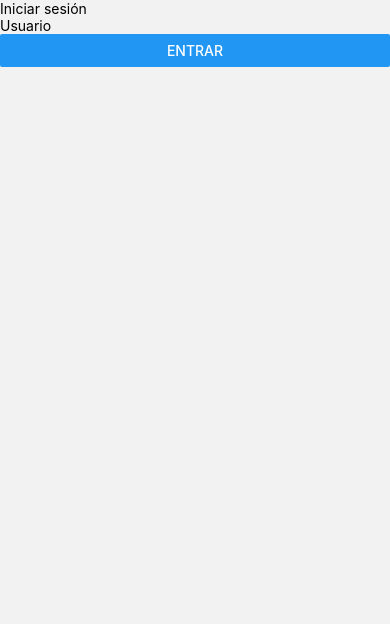
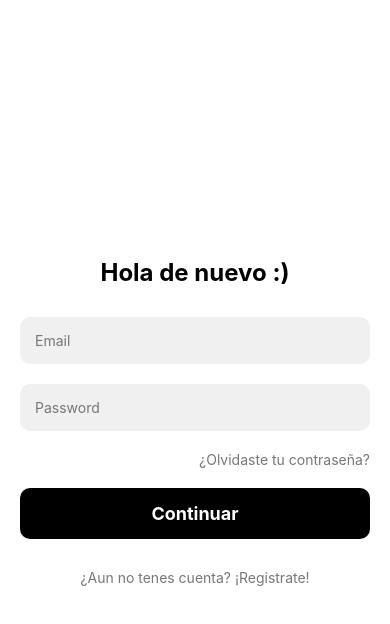
Before and after one commit to Emilia123456/servifinds-app, a React Native app: screen /Login in a window 390 px wide. Shown: the top 624 px of the page. Built offline with nearby package versions, Linux system fonts and the light colour scheme.

Commit message:
está todo lindo menos el search

```diff
--- a/Screens/HomeScreen.jsx
+++ b/Screens/HomeScreen.jsx
@@ -36,14 +36,14 @@ export default function HomeScreen() {
     <ScrollView style={styles.container}>
       <View style={styles.header}>
         <Text style={styles.logo}>ServiFinds</Text>
-        <TextInput style={styles.searchInput} placeholder="Buscar" />
+        <TextInput style={styles.searchInput} placeholder="Buscar" placeholderTextColor="#777" />
       </View>
       <Image source={require('../assets/icon.jpg')} style={styles.imagePlaceholder} />
 
-      <ScrollView horizontal style={styles.categoriesContainer}>
+      <ScrollView horizontal style={styles.categoriesContainer} showsHorizontalScrollIndicator={false}>
         {categories.map((category, index) => (
           <TouchableOpacity key={index} style={styles.category}>
-            <Image source={require('../assets/icon.jpg')} style={styles.categoryImage} />
+            <Image source={category.imageUri} style={styles.categoryImage} />
             <Text style={styles.categoryText}>{category.name}</Text>
           </TouchableOpacity>
         ))}
@@ -52,7 +52,7 @@ export default function HomeScreen() {
         <Text style={styles.sectionTitle}>Recomendaciones para ti</Text>
         {recommendations.map((recommendation, index) => (
           <TouchableOpacity key={index} style={styles.recommendation}>
-            <Image source={require('../assets/icon.jpg')} style={styles.recommendationImage} />
+            <Image source={recommendation.imageUri} style={styles.recommendationImage} />
             <View style={styles.recommendationText}>
               <View style={styles.rating}>
                 <Text style={styles.ratingText}>4.9 (234)</Text>
@@ -79,18 +79,22 @@ const styles = StyleSheet.create({
   logo: {
     fontSize: 24,
     fontWeight: 'bold',
+    color: '#000',
+    textAlign: 'left',
+    padding: 5,
   },
   searchInput: {
     width: width - 32,
-    padding: 8,
+    padding: 12,
     borderWidth: 1,
     borderColor: '#ccc',
     borderRadius: 8,
     marginTop: 8,
+    color: '#000',
   },
   imagePlaceholder: {
     width: width - 32,
-    height: 100,
+    height: 150,
     marginHorizontal: 16,
     marginVertical: 16,
     borderRadius: 8,
@@ -108,9 +112,11 @@ const styles = StyleSheet.create({
     width: 50,
     height: 50,
     marginBottom: 8,
+    borderRadius: 8,
   },
   categoryText: {
     paddingVertical: 4,
+    color: '#000',
   },
   recommendationsContainer: {
     paddingHorizontal: 16,
@@ -120,6 +126,7 @@ const styles = StyleSheet.create({
     fontWeight: 'bold',
     marginBottom: 8,
     paddingVertical: 4,
+    color: '#000',
   },
   recommendation: {
     flexDirection: 'row',
@@ -146,9 +153,11 @@ const styles = StyleSheet.create({
   },
   ratingText: {
     marginLeft: 4,
+    color: '#000',
   },
   recommendationTitle: {
     fontWeight: 'bold',
+    color: '#000',
     marginBottom: 4,
   },
   recommendationSubtitle: {
--- a/Screens/LoginScreen.jsx
+++ b/Screens/LoginScreen.jsx
@@ -1,89 +1,107 @@
 import React, { useState } from 'react';
-import { View, Text, Button, TextInput } from 'react-native';
+import { View, Text, TextInput, TouchableOpacity, StyleSheet } from 'react-native';
 
 export default function LoginScreen({ navigation }) {
-  const [username, setUsername] = useState('');
-
-  const handleLogin = () => {
-    // Aquí puedes agregar la lógica de autenticación
-    if (username) {
-      navigation.navigate('Main');
-    } else {
-      alert('Por favor, ingrese su usuario');
-    }
-  };
+  const [email, setEmail] = useState('');
+  const [password, setPassword] = useState('');
 
   return (
-    <View>
-      <Text>Iniciar sesión</Text>
+    <View style={styles.container}>
+      <Text style={styles.title}>Hola de nuevo :)</Text>
       <TextInput
-        placeholder="Usuario"
-        value={username}
-        onChangeText={setUsername}
+        style={styles.input}
+        placeholder="Email"
+        placeholderTextColor="#777"
+        value={email}
+        onChangeText={setEmail}
       />
-      <Button title="Entrar" onPress={handleLogin} />
+      <TextInput
+        style={styles.input}
+        placeholder="Password"
+        placeholderTextColor="#777"
+        value={password}
+        onChangeText={setPassword}
+        secureTextEntry
+      />
+      <TouchableOpacity style={styles.forgotPassword}>
+        <Text style={styles.forgotPasswordText}>¿Olvidaste tu contraseña?</Text>
+      </TouchableOpacity>
+      <TouchableOpacity style={styles.button} onPress={() => navigation.navigate('Main')}>
+        <Text style={styles.buttonText}>Continuar</Text>
+      </TouchableOpacity>
+      <TouchableOpacity onPress={() => navigation.navigate('Register')}>
+        <Text style={styles.signUpText}>¿Aun no tenes cuenta? ¡Registrate!</Text>
+      </TouchableOpacity>
     </View>
   );
 }
 
-
-
-
-// import React from 'react';
-// import { View, Text, TextInput, TouchableOpacity, StyleSheet, Dimensions } from 'react-native';
-
-// const { width } = Dimensions.get('window');
-
-// export default function LoginScreen({ navigation }) {
-//   return (
-//     <View style={styles.container}>
-//       <Text style={styles.logo}>ServiFinds</Text>
-//       <TextInput style={styles.input} placeholder="Correo electrónico" keyboardType="email-address" />
-//       <TextInput style={styles.input} placeholder="Contraseña" secureTextEntry />
-//       <TouchableOpacity style={styles.button} onPress={() => navigation.navigate('Home')}>
-//         <Text style={styles.buttonText}>Iniciar sesión</Text>
-//       </TouchableOpacity>
-//       <TouchableOpacity onPress={() => navigation.navigate('Signup')}>
-//         <Text style={styles.link}>¿No tienes una cuenta? Regístrate</Text>
-//       </TouchableOpacity>
-//     </View>
-//   );
-// }
-
-// const styles = StyleSheet.create({
-//   container: {
-//     flex: 1,
-//     justifyContent: 'center',
-//     alignItems: 'center',
-//     padding: 16,
-//     backgroundColor: '#fff',
-//   },
-//   logo: {
-//     fontSize: 32,
-//     fontWeight: 'bold',
-//     marginBottom: 32,
-//   },
-//   input: {
-//     width: width - 32,
-//     padding: 12,
-//     borderWidth: 1,
-//     borderColor: '#ccc',
-//     borderRadius: 8,
-//     marginBottom: 16,
-//   },
-//   button: {
-//     width: width - 32,
-//     padding: 12,
-//     backgroundColor: '#2196F3',
-//     borderRadius: 8,
-//     alignItems: 'center',
-//     marginBottom: 16,
-//   },
-//   buttonText: {
-//     color: '#fff',
-//     fontWeight: 'bold',
-//   },
-//   link: {
-//     color: '#2196F3',
-//   },
-// });
+const styles = StyleSheet.create({
+  container: {
+    flex: 1,
+    justifyContent: 'center',
+    alignItems: 'center',
+    backgroundColor: '#fff',
+    padding: 20,
+  },
+  title: {
+    fontSize: 24,
+    fontWeight: 'bold',
+    color: '#000',
+    marginBottom: 20,
+  },
+  input: {
+    width: '100%',
+    backgroundColor: '#f0f0f0',
+    padding: 15,
+    borderRadius: 10,
+    marginVertical: 10,
+    color: '#000',
+  },
+  forgotPassword: {
+    width: '100%',
+    alignItems: 'flex-end',
+    marginVertical: 10,
+  },
+  forgotPasswordText: {
+    color: '#777',
+  },
+  button: {
+    width: '100%',
+    backgroundColor: '#000',
+    padding: 15,
+    borderRadius: 10,
+    alignItems: 'center',
+    marginVertical: 10,
+  },
+  buttonText: {
+    color: '#fff',
+    fontSize: 18,
+    fontWeight: 'bold',
+  },
+  or: {
+    color: '#777',
+    marginVertical: 10,
+  },
+  socialButtons: {
+    flexDirection: 'row',
+    justifyContent: 'center',
+    width: '100%',
+  },
+  socialButton: {
+    padding: 15,
+    borderRadius: 10,
+    marginHorizontal: 5,
+  },
+  googleButton: {
+    backgroundColor: '#4285F4',
+  },
+  socialButtonText: {
+    color: '#fff',
+    fontSize: 18,
+  },
+  signUpText: {
+    color: '#777',
+    marginTop: 20,
+  },
+});
--- a/Screens/StartScreen.jsx
+++ b/Screens/StartScreen.jsx
@@ -1,12 +1,66 @@
 import React from 'react';
-import { View, Text, Button } from 'react-native';
+import { View, Text, Button, StyleSheet, TouchableOpacity } from 'react-native';
 
 export default function StartScreen({ navigation }) {
   return (
-    <View>
-      <Text>ServiFinds</Text>
-      <Button title="Iniciar sesión" onPress={() => navigation.navigate('Login')} />
-      <Button title="Registrarse" onPress={() => navigation.navigate('Login')} />
+    <View style={styles.container}>
+      <View style={styles.header}>
+        <Text style={styles.title}>ServiFinds</Text>
+        <Text style={styles.subtitle}>
+          La solución a tu puerta
+        </Text>
+      </View>
+      <View style={styles.footer}>
+        <TouchableOpacity style={styles.button} onPress={() => navigation.navigate('Login')}>
+          <Text style={styles.buttonText}>Iniciar sesión</Text>
+        </TouchableOpacity>
+        <TouchableOpacity style={styles.button} onPress={() => navigation.navigate('Register')}>
+          <Text style={styles.buttonText}>Registrarse</Text>
+        </TouchableOpacity>
+      </View>
     </View>
   );
 }
+
+const styles = StyleSheet.create({
+  container: {
+    flex: 1,
+    justifyContent: 'space-between',
+    alignItems: 'center',
+    backgroundColor: '#fff',
+    padding: 20,
+  },
+  header: {
+    marginTop: 60,
+    alignItems: 'center',
+  },
+  title: {
+    fontSize: 28,
+    fontWeight: 'bold',
+    color: '#000',
+  },
+  subtitle: {
+    textAlign: 'center',
+    color: '#777',
+    marginTop: 10,
+    paddingHorizontal: 20,
+  },
+  footer: {
+    width: '100%',
+    alignItems: 'center',
+    marginBottom: 30,
+  },
+  button: {
+    width: '100%',
+    backgroundColor: '#000',
+    padding: 15,
+    borderRadius: 10,
+    alignItems: 'center',
+    marginTop: 10,
+  },
+  buttonText: {
+    color: '#fff',
+    fontSize: 18,
+    fontWeight: 'bold',
+  },
+});
--- a/navigation/BottomTabNavigator.jsx
+++ b/navigation/BottomTabNavigator.jsx
@@ -1,15 +1,34 @@
 import * as React from 'react';
 import { createBottomTabNavigator } from '@react-navigation/bottom-tabs';
+import { createStackNavigator } from '@react-navigation/stack';
 import HomeScreen from '../Screens/HomeScreen';
 import SearchScreen from '../Screens/SearchScreen';
 
 const Tab = createBottomTabNavigator();
+const HomeStack = createStackNavigator();
+const SearchStack = createStackNavigator();
+
+function HomeStackScreen() {
+  return (
+    <HomeStack.Navigator screenOptions={{ headerShown: false }}>
+      <HomeStack.Screen name="Home" component={HomeScreen} />
+    </HomeStack.Navigator>
+  );
+}
+
+function SearchStackScreen() {
+  return (
+    <SearchStack.Navigator screenOptions={{ headerShown: false }}>
+      <SearchStack.Screen name="Search" component={SearchScreen} />
+    </SearchStack.Navigator>
+  );
+}
 
 export default function BottomTabNavigator() {
   return (
     <Tab.Navigator>
-      <Tab.Screen name="Home" component={HomeScreen} />
-      <Tab.Screen name="Search" component={SearchScreen} />
+      <Tab.Screen name="Home" component={HomeStackScreen} />
+      <Tab.Screen name="Search" component={SearchStackScreen} />
     </Tab.Navigator>
   );
 }
```
Also changed, not shown: assets/icon.jpg.
